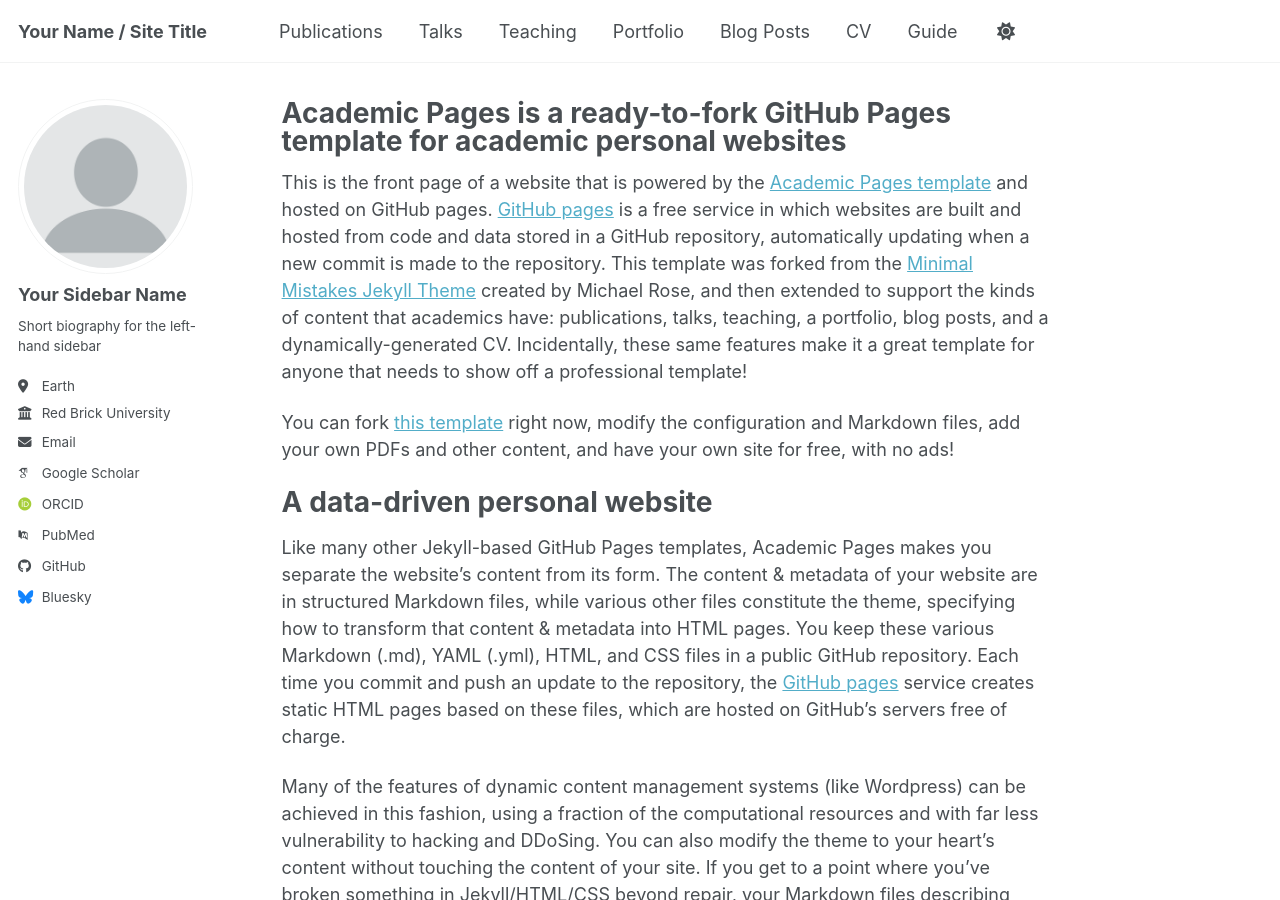
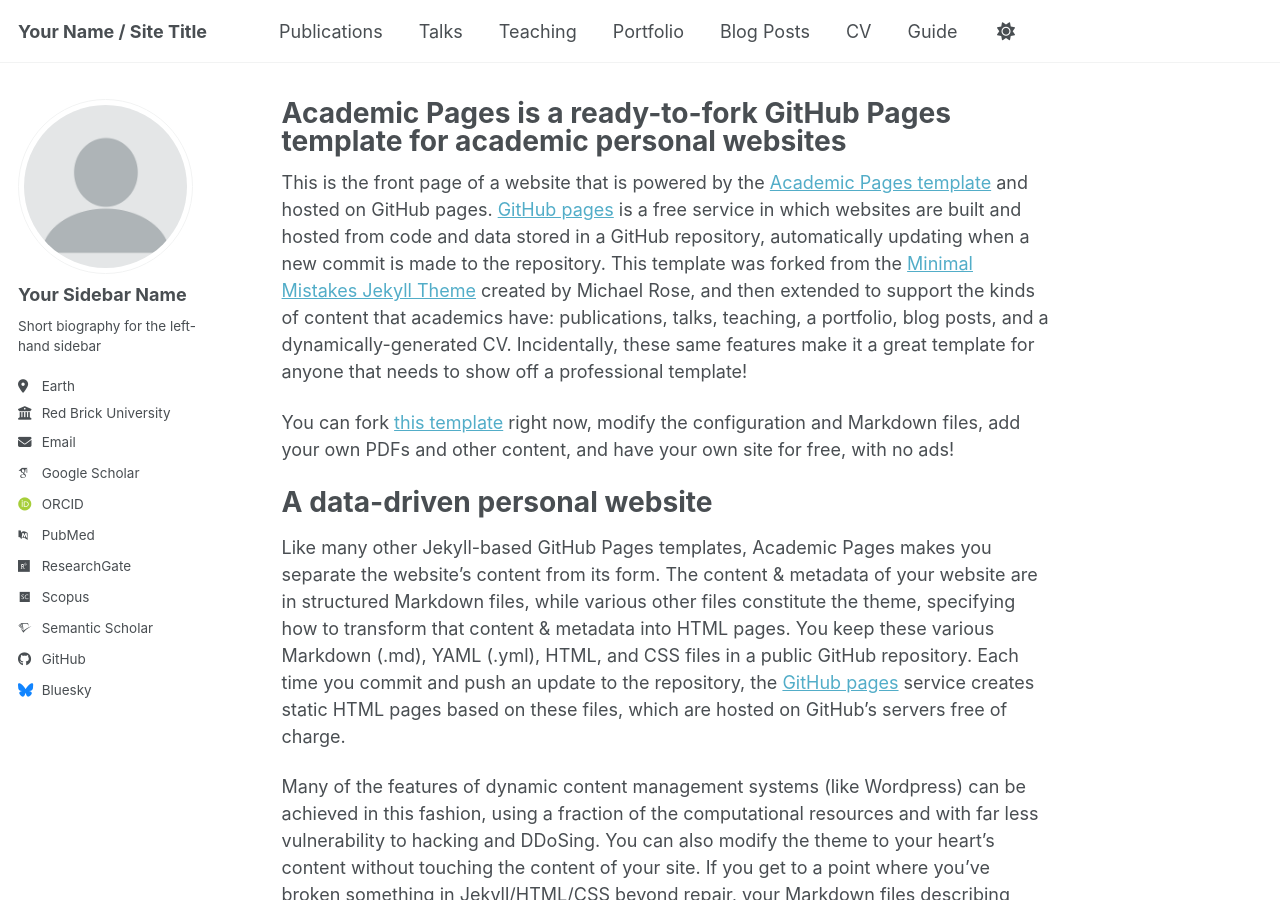
Before and after one commit to ammaralsinai1985-jpg/ammar-alsinai.github.io, a Jekyll site: the page built from _pages/about.md, in a window 1280 px wide and 900 px high. Built offline with Jekyll 4.4.1, drawn with Linux system fonts in a browser that asks for light colours; some web fonts are replaced; a script bundle is joined from its source files by our own code; library files that are not in the unit come from our copies; some of the changed lines change nothing that is shown.

Commit message:
Update _config.yml

```diff
--- a/_config.yml
+++ b/_config.yml
@@ -30,20 +30,20 @@
   location         : "Earth"
   employer         : "Red Brick University"
   uri              : # URL
-  email            : "none@example.org"
+  email            : "aalsinae@oc.edu.sa"
 
   # Academic websites
-  academia         : # URL
+  academia         : # "https://uni-mysore.academia.edu/AmmarAlsinai"
   arxiv            : # URL - Update with the correct link to your profile
-  googlescholar    : "https://scholar.google.com/citations?user=PS_CX0AAAAAJ"
+  googlescholar    : "https://scholar.google.com/citations?user=fXSyb0sAAAAJ&hl=en"
   inspire-hep      : # URL
   impactstory      : # URL
-  orcid            : "https://orcid.org/yourorcidurl"
-  semantic         : # URL
+  orcid            : "https://orcid.org/0000-0002-5221-0574"
+  semantic         : "https://www.semanticscholar.org/author/Ammar-Alsinai/2332386467"
   ssrn             : # URL
   pubmed           : "https://www.ncbi.nlm.nih.gov/pubmed/?term=john+snow"
-  researchgate     : # URL
-  scopus           : # URL
+  researchgate     : "https://www.researchgate.net/profile/Ammar-Alsinai"
+  scopus           : "https://www.scopus.com/authid/detail.uri?authorId=57222957516"
   zotero           : # URL
 
 
```
